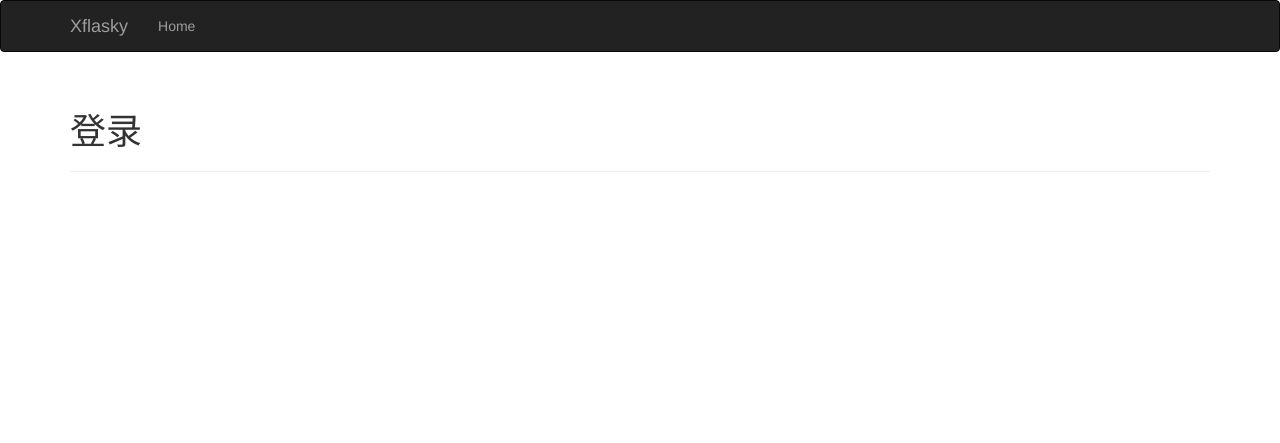
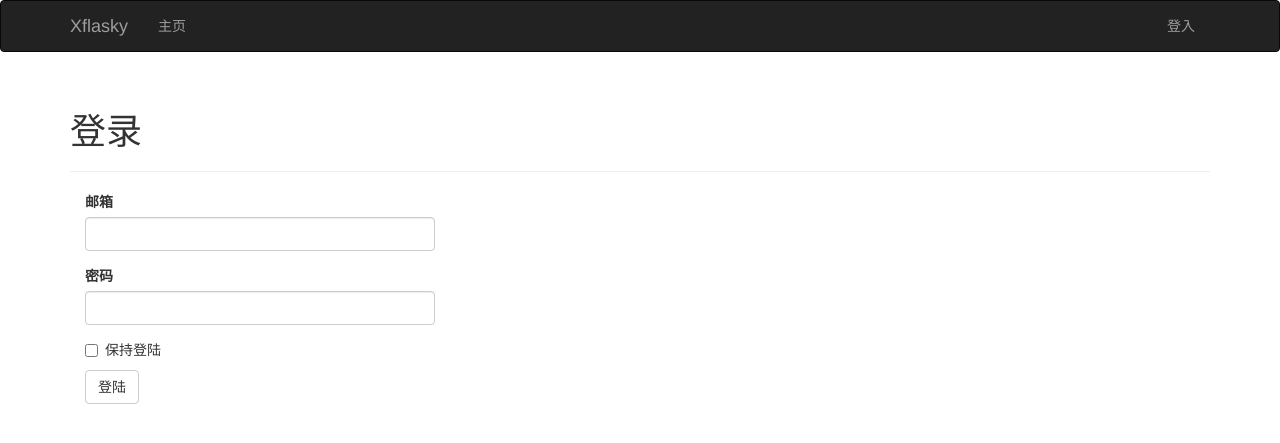
Before and after one commit to b1a2b3c4d/Xflasky, a Flask app: page /auth/login in a window 1280 px wide. Shown: the top 443 px of the page. Run offline with Flask 2, Linux system fonts and the light colour scheme; some libraries are stand-ins or nearby versions.

Commit message:
8.4.3 pass

```diff
--- a/app/__init__.py
+++ b/app/__init__.py
@@ -5,11 +5,15 @@ from flask_mail import Mail
 from flask_moment import Moment
 from flask_sqlalchemy import SQLAlchemy
 from config import config
+from flask_login import LoginManager
 
 bootstrap = Bootstrap()
 mail = Mail()
 moment = Moment()
 db = SQLAlchemy()
+login_manager = LoginManager()
+login_manager.session_protection = 'strong'
+login_manager.login_view = 'auth.login'
 
 def create_app(config_name):
     app = Flask(__name__)
@@ -20,6 +24,7 @@ def create_app(config_name):
     mail.init_app(app)
     moment.init_app(app)
     db.init_app(app)
+    login_manager.init_app(app)
     # 附加路由和自定义的错误页面
 
     from .main import main as main_blueprint
--- /dev/null
+++ b/app/auth/forms.py
@@ -0,0 +1,10 @@
+#coding:utf-8
+from flask_wtf import Form
+from wtforms import StringField, PasswordField, BooleanField, SubmitField
+from wtforms.validators import DataRequired, Length, Email
+
+class LoginForm(Form):
+    email = StringField(u'邮箱', validators=[DataRequired(), Length(1, 64), Email()])
+    password = PasswordField(u'密码', validators=[DataRequired()])
+    remember_me = BooleanField(u'保持登陆')
+    submit = SubmitField(u'登陆')
--- a/app/auth/views.py
+++ b/app/auth/views.py
@@ -1,7 +1,9 @@
 #coding:utf-8
 from flask import render_template
 from . import auth
+from .forms import LoginForm
 
 @auth.route('/login')
 def login():
-    return render_template('auth/login.html')
+    form = LoginForm()
+    return render_template('auth/login.html', form=form)
--- a/app/templates/auth/login.html
+++ b/app/templates/auth/login.html
@@ -1,4 +1,5 @@
 {% extends "base.html" %}
+{% import "bootstrap/wtf.html" as wtf %}
 
 {% block title %}Xflasky - 登录界面{% endblock %}
 
@@ -6,4 +7,7 @@
 <div class="page-header">
     <h1>登录</h1>
 </div>
+<div class="col-md-4">
+    {{ wtf.quick_form(form) }}
+</div>
 {% endblock %}
--- a/app/templates/base.html
+++ b/app/templates/base.html
@@ -26,7 +26,14 @@
         </div>
         <div class="navbar-collapse collapse">
             <ul class="nav navbar-nav">
-                <li><a href="{{ url_for('main.index') }}">Home</a></li>
+                <li><a href="{{ url_for('main.index') }}">主页</a></li>
+            </ul>
+            <ul class="nav navbar-nav navbar-right">
+                {% if current_user.is_authenticated %}
+                <li><a href="{{ url_for('auth.logout') }}">登出</a></li>
+                {% else %}
+                <li><a href="{{ url_for('auth.login') }}">登入</a></li>
+                {% endif %}
             </ul>
         </div>
     </div>
```
Also changed, not shown: app/models.py (+8 -1 lines).
